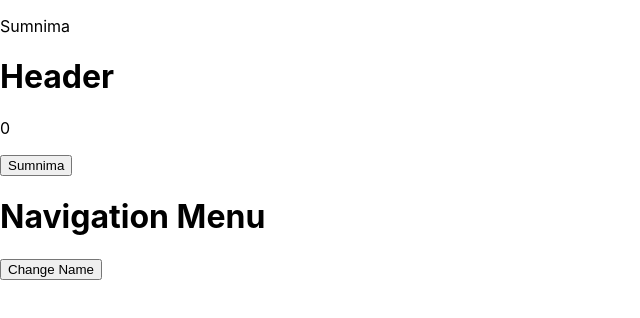
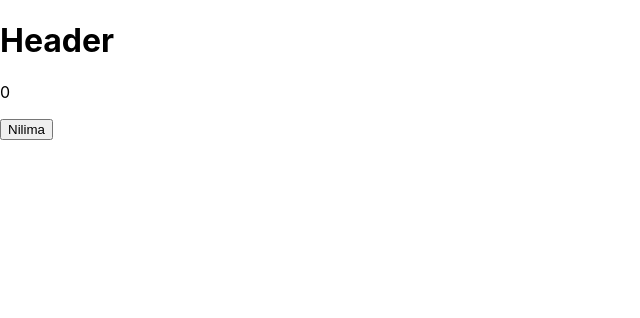
Before and after one commit to sumnima-limbu/reactjs-practice, a React (Create React App) app: page / in a window 1280 px wide. Shown: the top 318 px of the page, without its empty margins (0-640 px from the left). Built offline with nearby package versions, Linux system fonts and the light colour scheme.

Commit message:
add header component in app.js

```diff
--- a/src/App.js
+++ b/src/App.js
@@ -1,39 +1,25 @@
 import "./App.css";
+// import CounterClass from "./components/CounterClass";
+// import Counter from "./components/Counter";
+// import TodoClass from "./components/TodoClass";
+// import Todo from "./components/Todo";
+import PropTypes from "prop-types";
 import Header from "./components/Header";
-import NavigationMenu from "./components/NavigationMenu";
-// import Content from "./components/Content";
-// import MainContent from "./components/MainContent";
-// import Footer from "./components/Footer";
-import { useState } from "react";
 
 function App() {
-  const [name, setName] = useState("Sumnima");
-
-  const handleChangeName = () => {
-    setName("Rama");
-  };
-
-  const information = {
-    name: "Sumnima",
-    address: "Lalitpur",
-    age: 21,
-  };
-
   return (
     <div className="App">
-      <p>{name}</p>
-      {/* <Header name={name} address="KTM" age="21" /> */}
-      <Header {...information} />
-      <NavigationMenu />
-      {/* <div className="flex-row">
-        <Content />
-        <MainContent />
-        <Content />
-      </div>
-      <Footer /> */}
-      <button onClick={handleChangeName}>Change Name</button>
+      {/* <Counter />
+      <CounterClass /> */}
+
+      {/* <Todo />
+      <TodoClass /> */}
+
+      <Header />
     </div>
   );
 }
 
 export default App;
+
+App.propTypes = {};
```
